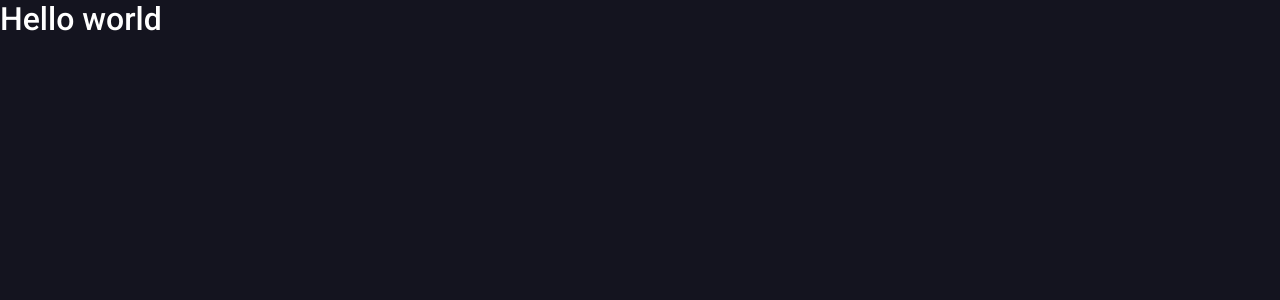
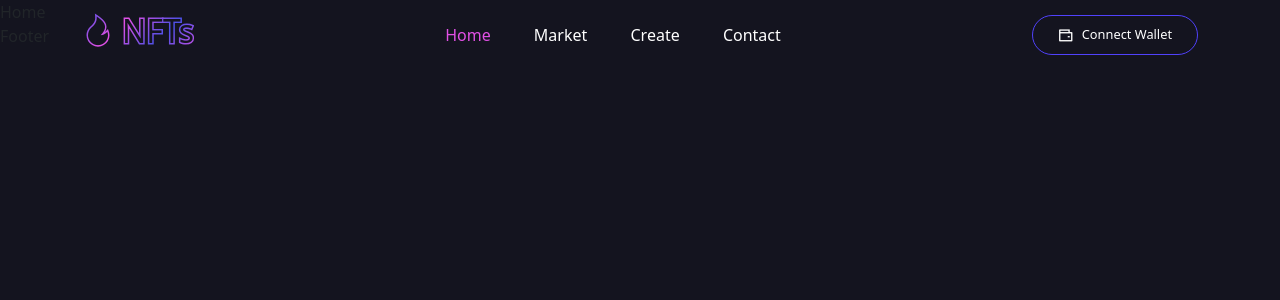
Before and after one commit to douglasmonteirodev/nft-website, a React (Create React App) app: page /home in a window 1280 px wide. Shown: the top 300 px of the page. Built offline with nearby package versions, Linux system fonts and the light colour scheme.

Commit message:
finish header component

```diff
--- a/package.json
+++ b/package.json
@@ -6,10 +6,13 @@
     "@testing-library/jest-dom": "^5.16.5",
     "@testing-library/react": "^13.4.0",
     "@testing-library/user-event": "^13.5.0",
+    "bootstrap": "^5.2.1",
     "react": "^18.2.0",
     "react-dom": "^18.2.0",
     "react-router-dom": "^6.3.0",
     "react-scripts": "5.0.1",
+    "reactstrap": "^9.1.4",
+    "remixicon": "^2.5.0",
     "web-vitals": "^2.1.4"
   },
   "scripts": {
--- a/src/App.css
+++ b/src/App.css
@@ -7,7 +7,7 @@
 }
 
 body {
-  background: #14141f;
+  background: #14141f !important;
   font-family: "Roboto", sans-serif;
 }
 
@@ -28,7 +28,6 @@
 
 a {
   text-decoration: none;
-  color: unset;
 }
 
 a:hover {
--- a/src/App.js
+++ b/src/App.js
@@ -1,8 +1,8 @@
-import React from "react";
-import "./App.css";
+import Layout from "./components/Layout/Layout";
+import "./app.css";
 
 const App = () => {
-  return <h1>Hello world</h1>;
+  return <Layout />;
 };
 
 export default App;
--- /dev/null
+++ b/src/components/Footer/Footer.jsx
@@ -0,0 +1,7 @@
+import React from "react";
+
+const Footer = () => {
+  return <div>Footer</div>;
+};
+
+export default Footer;
--- /dev/null
+++ b/src/components/Header/Header.jsx
@@ -0,0 +1,75 @@
+import React from "react";
+import "./header.css";
+
+import { Container } from "reactstrap";
+import { NavLink, Link } from "react-router-dom";
+
+const NAV__LINKS = [
+  {
+    display: "Home",
+    url: "/home",
+  },
+  {
+    display: "Market",
+    url: "/market",
+  },
+  {
+    display: "Create",
+    url: "/create",
+  },
+  {
+    display: "Contact",
+    url: "/contact",
+  },
+];
+
+const Header = () => {
+  return (
+    <header className='header'>
+      <Container>
+        <div className='navigation'>
+          <div className='logo'>
+            <h2 className='d-flex gap-2 align-items-center'>
+              <span>
+                <i className='ri-fire-fill'></i>
+              </span>
+              NFTs
+            </h2>
+          </div>
+
+          <div className='nav__menu'>
+            <div className='nav__list'>
+              {NAV__LINKS.map((item, index) => (
+                <li className='nav__list' key={index}>
+                  <NavLink
+                    to={item.url}
+                    className={(navClass) =>
+                      navClass.isActive ? "active" : ""
+                    }
+                  >
+                    {item.display}
+                  </NavLink>
+                </li>
+              ))}
+            </div>
+          </div>
+
+          <div className='nav__right d-flex align-items-center gap-5'>
+            <button className='btn d-flex gap-2 align-items-center'>
+              <span>
+                <i className='ri-wallet-line'></i>
+              </span>
+              <Link to='/wallet'>Connect Wallet</Link>
+            </button>
+
+            <span className='mobile__menu'>
+              <i className='ri-menu-line'></i>
+            </span>
+          </div>
+        </div>
+      </Container>
+    </header>
+  );
+};
+
+export default Header;
--- /dev/null
+++ b/src/components/Header/header.css
@@ -0,0 +1,65 @@
+.header {
+  width: 100%;
+  height: 70px;
+  line-height: 70px;
+  position: fixed;
+  top: 0;
+  left: 0;
+  z-index: 11111111;
+}
+
+.navigation {
+  display: flex;
+  align-items: center;
+  justify-content: space-between;
+}
+
+.nav__list {
+  display: flex;
+  align-items: center;
+  column-gap: 2.7rem;
+}
+
+.nav__list a {
+  text-decoration: none;
+  color: #fff;
+}
+
+.nav__list a:hover {
+  color: #ccc;
+}
+
+.active {
+  color: #e250e5 !important;
+}
+
+.logo {
+  background: linear-gradient(-45deg, #e250e5, #4b50e6, #e250e5, #4b50e6);
+  background-size: 100% 100%;
+  background-clip: text;
+  -webkit-text-stroke: 3px transparent;
+  -webkit-text-fill-color: #14141f;
+}
+
+.nav__right .btn {
+  padding: 7px 25px;
+  border: 1px solid #5142fc;
+  border-radius: 50px;
+}
+.nav__right .btn a {
+  color: #fff;
+  text-decoration: none;
+  font-size: 0.8rem;
+}
+
+.nav__right .btn span i {
+  color: #fff;
+}
+.nav__righ .btn a:hover {
+  color: #fff;
+}
+.mobile__menu {
+  color: #fff;
+  font-size: 1.3rem;
+  display: none;
+}
--- /dev/null
+++ b/src/components/Layout/Layout.jsx
@@ -0,0 +1,18 @@
+import React from "react";
+import Routers from "../../routes/Routers";
+import Header from "../Header/Header";
+import Footer from "../Footer/Footer";
+
+const Layout = () => {
+  return (
+    <>
+      <Header />
+      <div>
+        <Routers />
+      </div>
+      <Footer />
+    </>
+  );
+};
+
+export default Layout;
--- a/src/index.css
+++ /dev/null
@@ -1,13 +0,0 @@
-body {
-  margin: 0;
-  font-family: -apple-system, BlinkMacSystemFont, 'Segoe UI', 'Roboto', 'Oxygen',
-    'Ubuntu', 'Cantarell', 'Fira Sans', 'Droid Sans', 'Helvetica Neue',
-    sans-serif;
-  -webkit-font-smoothing: antialiased;
-  -moz-osx-font-smoothing: grayscale;
-}
-
-code {
-  font-family: source-code-pro, Menlo, Monaco, Consolas, 'Courier New',
-    monospace;
-}
--- a/src/index.js
+++ b/src/index.js
@@ -2,8 +2,9 @@
 import ReactDOM from "react-dom/client";
 import { BrowserRouter as Router } from "react-router-dom";
 
-import "./index.css";
 import App from "./App";
+import "bootstrap/dist/css/bootstrap.min.css";
+import "remixicon/fonts/remixicon.css";
 
 const container = document.getElementById("root");
 const root = ReactDOM.createRoot(container);
--- a/src/pages/Market.jsx
+++ b/src/pages/Market.jsx
@@ -1,6 +1,6 @@
 import React from "react";
 
-const Mrket = () => {
+const Market = () => {
   return <div>MArket</div>;
 };
 
```
Also changed, not shown: 1 other file (tests, documents, lock files or other folders).
